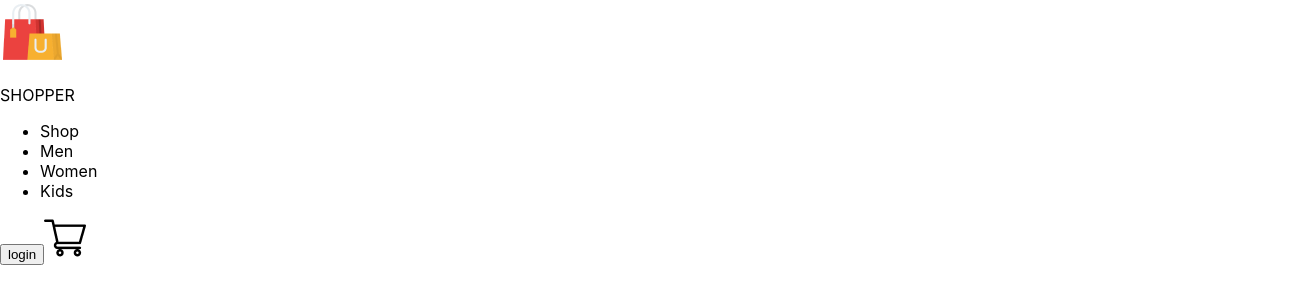
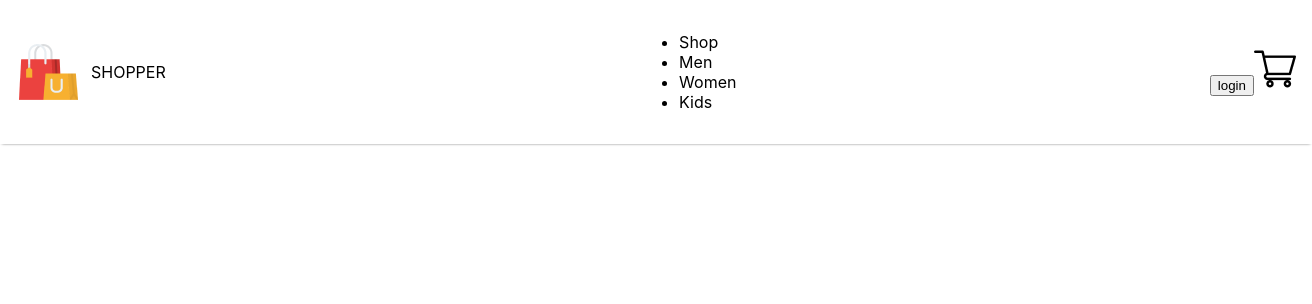
Before and after one commit to mambachristophersteven/shopper-frontend, a React (Create React App) app: page / in a window 1280 px wide. Shown: the top 304 px of the page, 1312 px wide, since content can reach past the window. Built offline with nearby package versions, Linux system fonts and the light colour scheme.

Commit message:
navbar styling update

```diff
--- a/public/index.html
+++ b/public/index.html
@@ -2,14 +2,14 @@
 <html lang="en">
   <head>
     <meta charset="utf-8" />
-    <link rel="icon" href="%PUBLIC_URL%/favicon.ico" />
+    <link rel="icon" href="../../shopper-frontend/src/Assets/logo.png" />
     <meta name="viewport" content="width=device-width, initial-scale=1" />
     <meta name="theme-color" content="#000000" />
     <meta
       name="description"
       content="Web site created using create-react-app"
     />
-    <link rel="apple-touch-icon" href="%PUBLIC_URL%/logo192.png" />
+    <link rel="apple-touch-icon" href="../../shopper-frontend/src/Assets/logo.png" />
     <!--
       manifest.json provides metadata used when your web app is installed on a
       user's mobile device or desktop. See https://developers.google.com/web/fundamentals/web-app-manifest/
--- a/src/Components/Navbar/Navbar.css
+++ b/src/Components/Navbar/Navbar.css
@@ -0,0 +1,14 @@
+.navbar{
+    display: flex;
+    align-items: center;
+    justify-content: space-between;
+    width: 100vw;
+    padding: 16px;
+    box-shadow: 0 1px 3px -2px black;
+}
+
+.nav-logo{
+    display: flex;
+    align-items: center;
+    gap: 10px;
+}
```
